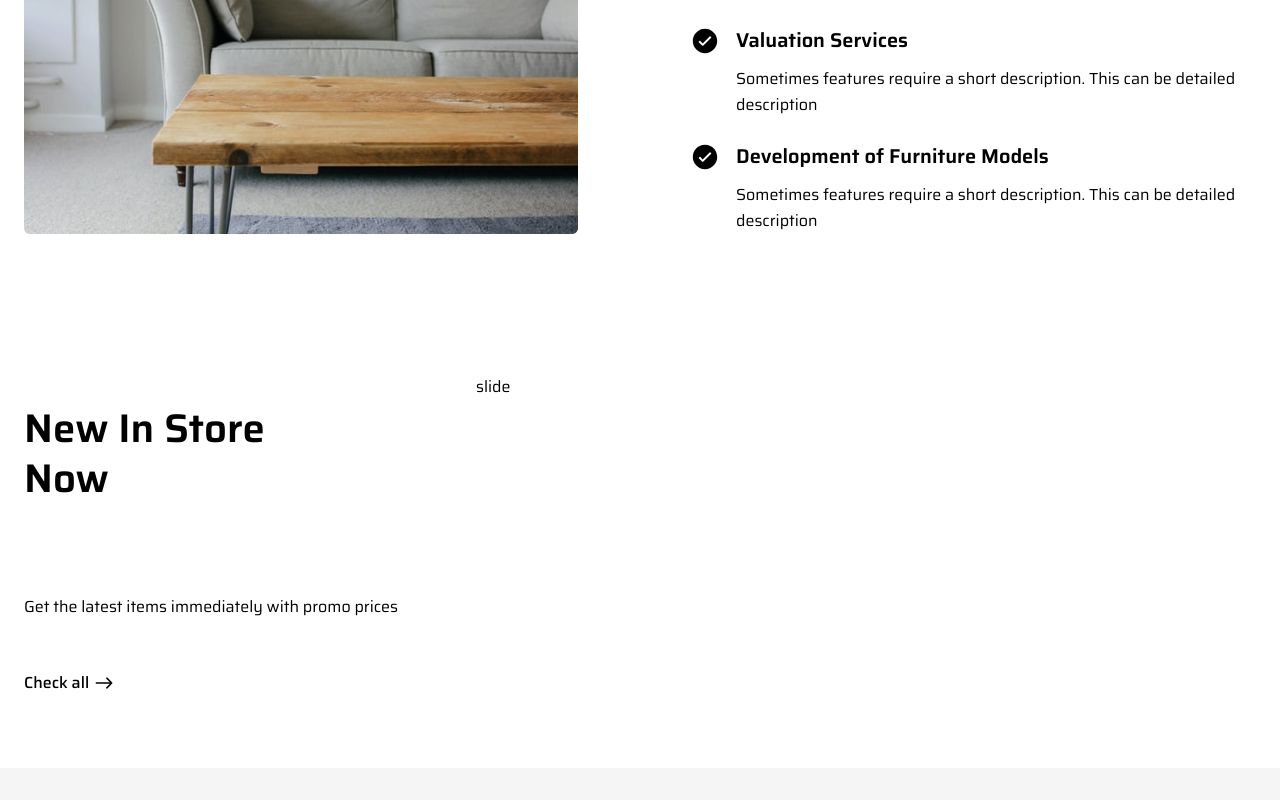
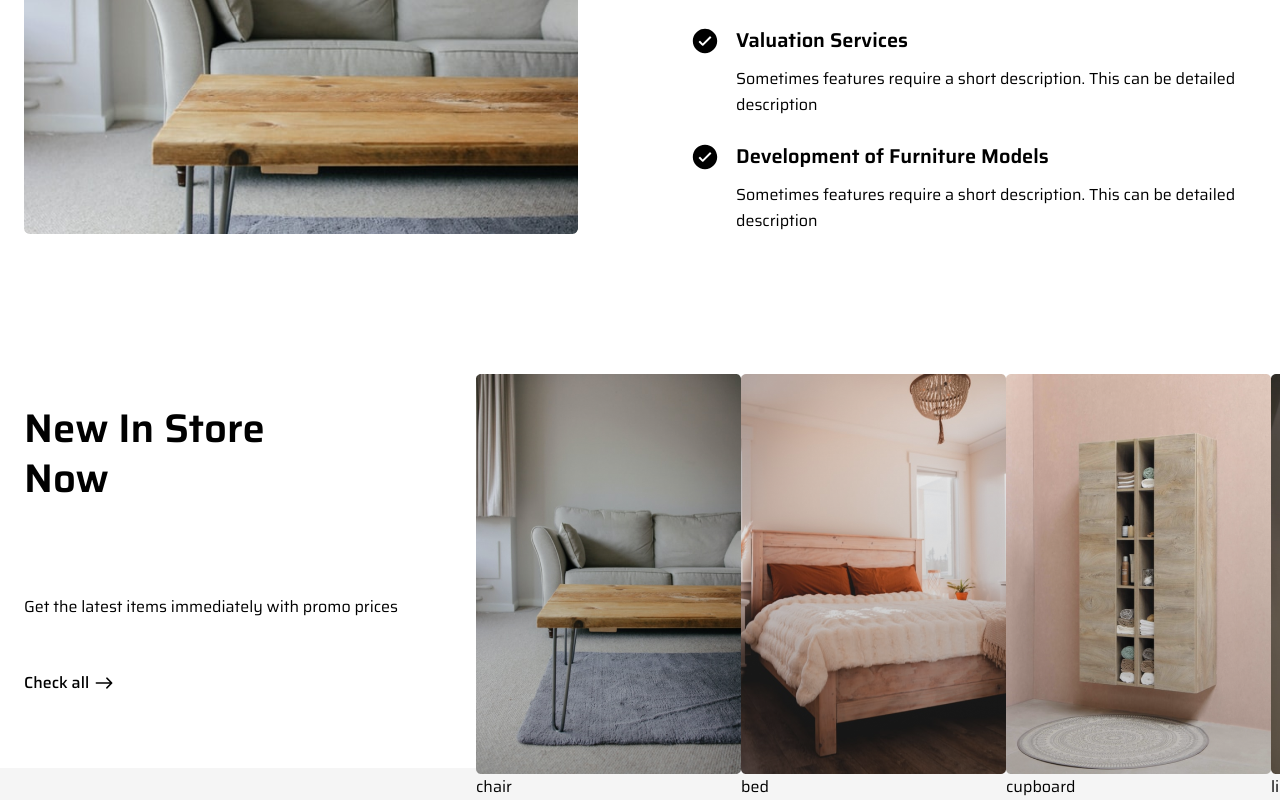
Before and after one commit to Isaiah-Mwinga/Furniture-palace, a React (Create React App) app: page / in a window 1280 px wide. Shown: the part 1241-2041 px from the top of the page. Before the commit the page ends 2009 px from the top, so only its background shows below. Built offline with nearby package versions, Linux system fonts and the light colour scheme; the HTML template or start-up script is replaced by a standard one.

Commit message:
furniture palace

```diff
--- a/src/components/NewItemsSlider.js
+++ b/src/components/NewItemsSlider.js
@@ -12,10 +12,15 @@ import { newInStore } from '../data';
 
 const NewItemsSlider = () => {
   return (
-    <Swiper>
+    <Swiper grabCursor={true}>
       {newInStore.products.map((product, index) => {
         return (
-          <SwiperSlide key={index}>slide</SwiperSlide>
+          <SwiperSlide className='max-w-[265px]' key={index}>
+            <div>
+              <img src={product.image.type} alt='' />
+              <div>{product.name}</div>
+            </div>
+          </SwiperSlide>
         )
       })}
     </Swiper>
```
